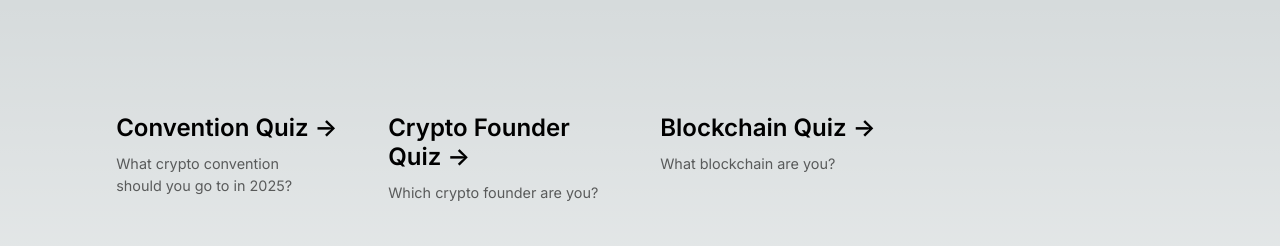
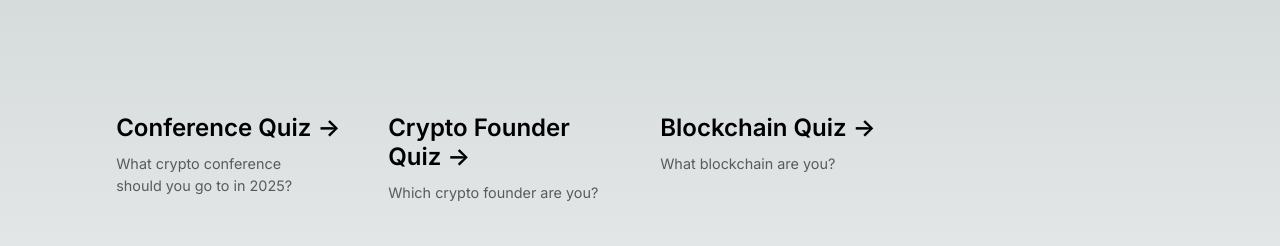
Before and after one commit to Abyscuit/wc-quiz, a Next.js app: page / in a window 1280 px wide. Shown: the top 246 px of the page. Built offline with nearby package versions, Linux system fonts and the light colour scheme.

Commit message:
chore: update quiz name

```diff
--- a/app/page.tsx
+++ b/app/page.tsx
@@ -15,8 +15,8 @@ export async function generateMetadata(): Promise<Metadata> {
 const paths = [
   {
     path: '/api',
-    title: 'Convention Quiz',
-    desc: 'What crypto convention should you go to in 2025?',
+    title: 'Conference Quiz',
+    desc: 'What crypto conference should you go to in 2025?',
   },
   {
     path: '/founder',
```
